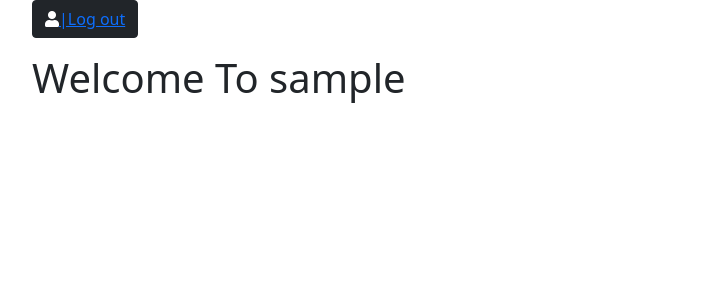
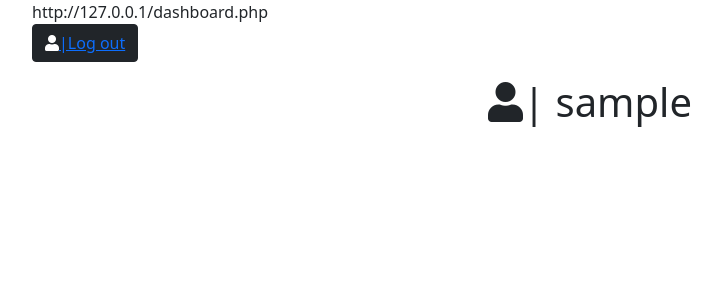
Before and after one commit to Hashininirasha/Bloggie, a PHP site: page /dashboard.php in a window 1280 px wide. Shown: the part 56-356 px from the top of the page, without its empty margins (50-771 px from the left). Run offline with PHP 8.4, Linux system fonts and the light colour scheme; the visitor is signed in with stand-in values (Sample User, id 1).

Commit message:
added path

```diff
--- a/dashboard.php
+++ b/dashboard.php
@@ -18,13 +18,23 @@ include('inc/header.php');
 
 ?>
 <div class="container">
+<?php
+    $url = $_SERVER['PHP_SELF'];
+    $seg = explode('/',$url);
+    $path = "http://127.0.0.1".$seg[0].'/'.$seg[1];
+    echo $path;
+?>
 <p>
 <button type="button" class="btn btn-dark" a href="login.php"> <i class="fas fa-user"></i><a href="login.php">|Log out </a></button>
 
 
     </p>
-<h1>Welcome To <?php echo $_SESSION['username']; ?> </h1>
+<h1 style="text-align: center;"><i class="fas fa-user"></i>| <?php echo $_SESSION['username']; ?> </h1>
+    <div class="row">
+    <div class="col-lg-12">
 
+    </div>
+    </div>
 </div>
 <?php
 //include footer area
--- a/inc/header.php
+++ b/inc/header.php
@@ -34,7 +34,7 @@
             if ($username !='' && $email !='' && $password !=''){
 
               $pwd_hash = sha1($password);
-              $sql="INSERT INTO user (username, email, password, role) VALUES('$username', '$email', '$pwd_hash', 1)";
+              $sql="INSERT INTO user (username, email, password, role) VALUES('$username', '$email', '$pwd_hash', 0)";
               $query = $con->query($sql);
               if($query){
                 header('Location:login.php');
```
Also changed, not shown: imgs/avater.jpg (added).
